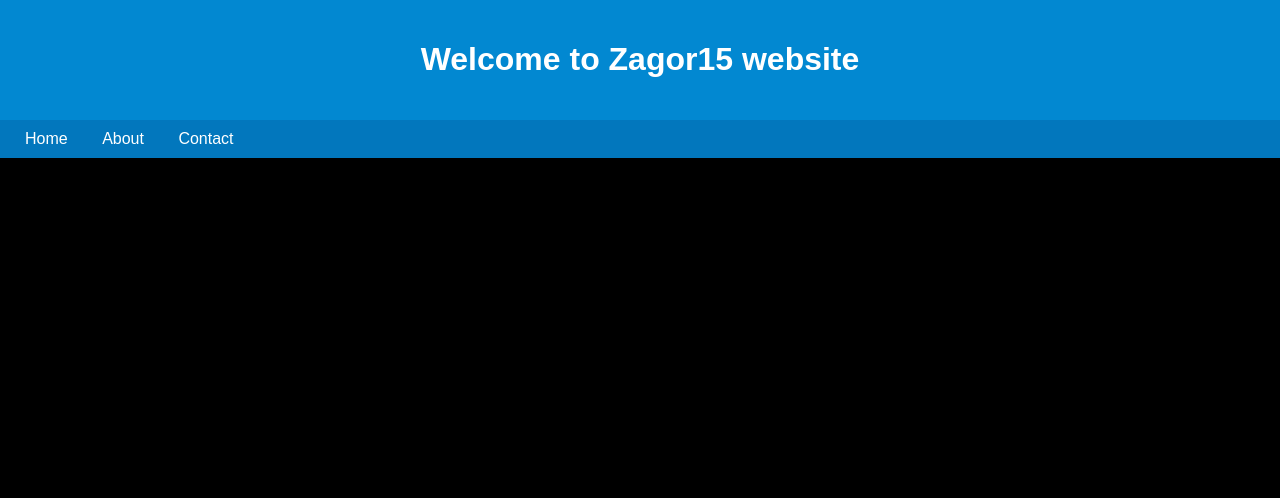
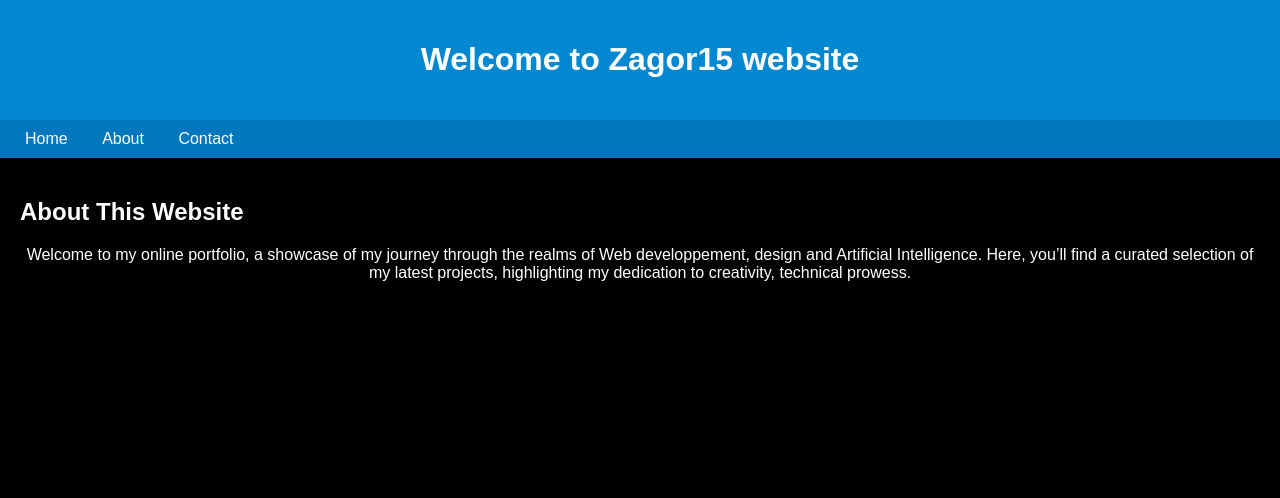
Before and after one commit to Zagor15/Zagor15.github.io, a PHP site: page / in a window 1280 px wide. Shown: the top 498 px of the page. Run offline with PHP 8.4, Linux system fonts and the light colour scheme.

Commit message:
Update styles.css

```diff
--- a/styles.css
+++ b/styles.css
@@ -1,7 +1,7 @@
 /* General styles for the entire page */
 body {
     background-color: #000000; /* Light blue background */
-    color: #000000; /* black*/
+    color: #ffffff; /* black*/
     font-family: Arial, sans-serif;
     margin: 0;
     padding: 0;
```
